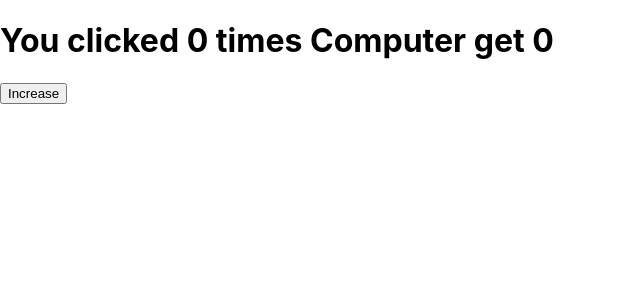
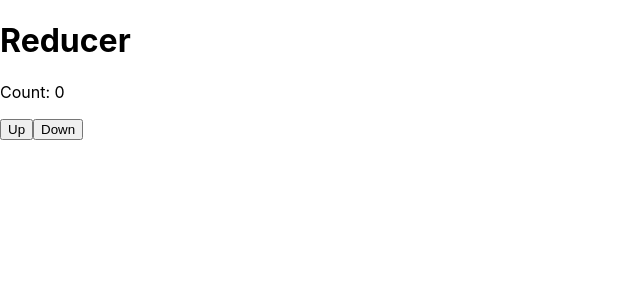
Before and after one commit to BrunoViet/ReactJS-Rikkei, a React (Create React App) app: page / in a window 1280 px wide. Shown: the top 300 px of the page, without its empty margins (0-640 px from the left). Built offline with nearby package versions, Linux system fonts and the light colour scheme.

Commit message:
useReducer

```diff
--- a/src/App.js
+++ b/src/App.js
@@ -1,27 +1,27 @@
-import { useEffect, useState } from "react";
+import { useState, useReducer } from "react";
 
 function App() {
-  const [count, setCount] = useState(0);
-  const [count2, setCount2] = useState(0);
+  // const [count, setCount] = useState(0)
 
-  useEffect(function () {
-    document.title = `You clicked ${count2} times`
-    console.log('hello')
-  }, [count2])
+  const UP = 'UP';
+  const DOWN = 'DOWN';
 
-  const handleIncrease = () => {
-    setCount(count + 1)
-    setCount2(count2 + 2)
+  const reducer = (state, actions) => {
+    if (actions === UP) {
+      return state += 1
+    } else if (actions === DOWN) {
+      return state -= 1
+    }
   }
+
+  const [count, dispatch] = useReducer(reducer, 0)
+
   return (
-    <div>
-      <h1>
-        You clicked {count} times
-        Computer get {count2}
-      </h1>
-      <button onClick={handleIncrease}>
-        Increase
-      </button>
+    <div className="app">
+      <h1>Reducer</h1>
+      <p>Count: {count}</p>
+      <button onClick={() => dispatch(UP)}>Up</button>
+      <button onClick={() => dispatch(DOWN)}>Down</button>
     </div>
   )
 }
```
